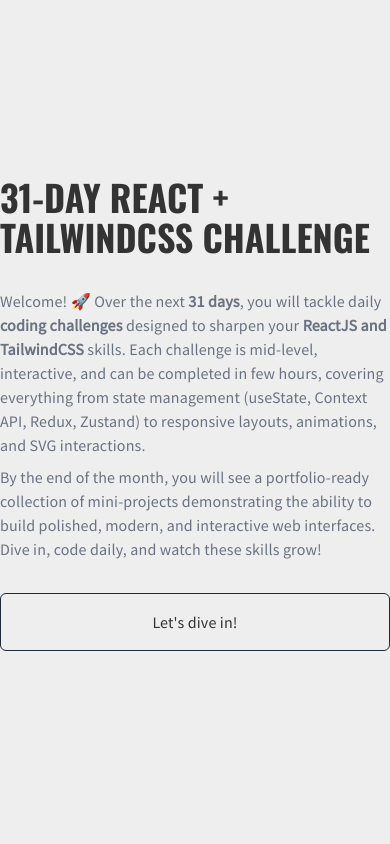
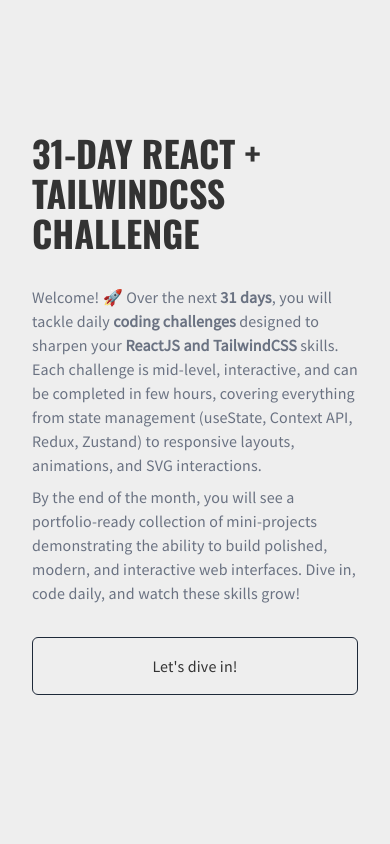
Before and after one commit to rosadurante/octobereact, a React (Vite) app: page / in a window 390 px wide. Shown: the top 844 px of the page. Built offline with nearby package versions, Linux system fonts and the light colour scheme.

Commit message:
improve styles in section for mobile across all screen sizes

```diff
--- a/src/components/section.tsx
+++ b/src/components/section.tsx
@@ -2,10 +2,10 @@
 
 export const Section = ({ title, description, children }: { title: string, description: React.ReactNode, children: React.ReactNode }) => {
   return (
-    <section className="flex flex-col gap-4 h-screen w-full space-y-4 overflow-hidden justify-center items-center text-center align-center max-w-3xl mx-auto">
+    <section className="flex flex-col gap-4 h-screen w-full space-y-4 justify-center items-center text-center align-center max-w-md px-8 md:max-w-3xl mx-auto">
       <Heading level={1}>{title}</Heading>
-      {description && <p className="text-md text-gray-500 text-left space-y-2">{description}</p>}
-      <div className="flex flex-col gap-4  w-full p-4 mb-4 border border-gray-800 rounded-md">
+      {description && <div className="text-md text-gray-500 text-left space-y-2">{description}</div>}
+      <div className="flex flex-col gap-4 w-full p-4 mb-4 border border-gray-800 rounded-md overflow-hidden">
         {children}
       </div>
     </section>
```
